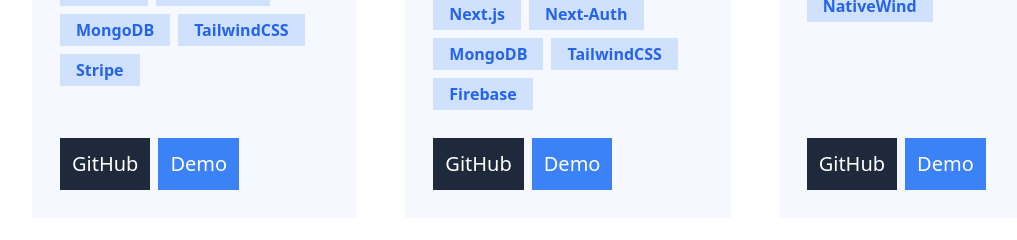
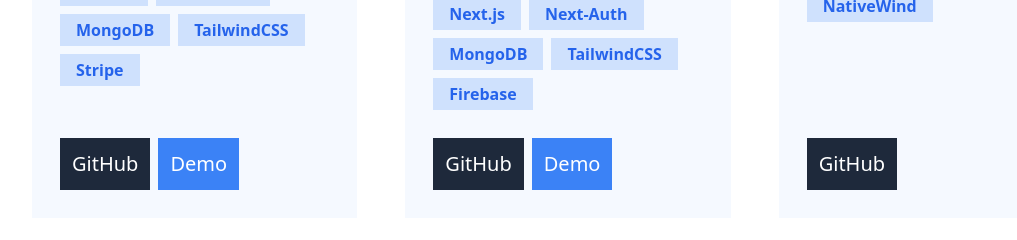
Before and after one commit to HamzaAbouJaib/portfolio, a React (Vite) app: page / in a window 1280 px wide. Shown: the part 2520-2760 px from the top of the page, without its empty margins (72-1089 px from the left). Built offline with nearby package versions, Linux system fonts and the light colour scheme; the HTML template or start-up script is replaced by a standard one.

Commit message:
Update incorrect github links

```diff
--- a/src/data/projects.js
+++ b/src/data/projects.js
@@ -74,8 +74,7 @@
     desc: "An App for viewing movie and tv show data such as trending and upcoming movies/tv shows, movie/tv show details and cast details.",
     images: [movievault1, movievault2, movievault3, movievault4],
     tech: ["JavaScript", "React Native", "Expo", "Lodash", "NativeWind"],
-    githubLink: "https://github.com/HamzaAbouJaib/React-Expense-Tracker-App",
-    demoLink: "https://expense-tracker-react-ts-app.netlify.app/",
+    githubLink: "https://github.com/HamzaAbouJaib/MovieVault",
   },
 
   {
```
